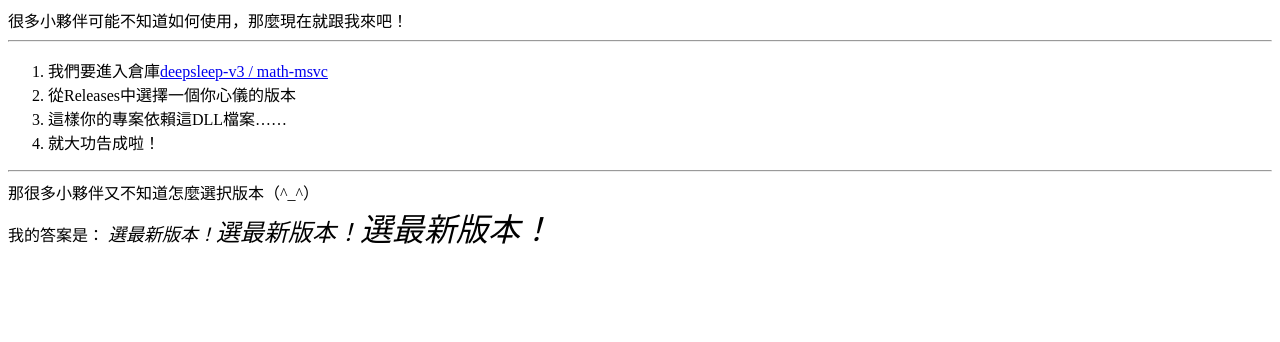
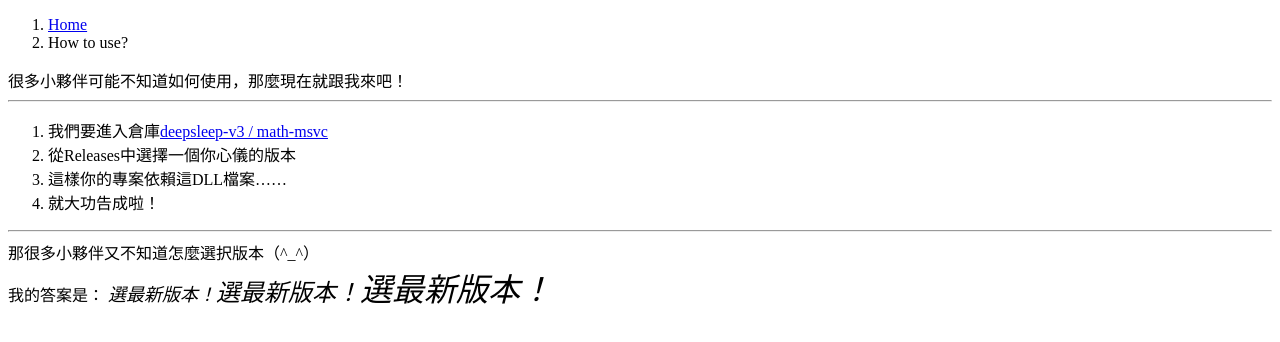
Before and after one commit to deepsleep-v3/math-msvc, a plain HTML site: page docs/how_to_use.html in a window 1280 px wide. Drawn offline with Linux system fonts and the light colour scheme.

Commit message:
Breadcrumb of 'How to Use', and anchor for Home. (not add to API Docs.)

```diff
--- a/docs/how_to_use.html
+++ b/docs/how_to_use.html
@@ -7,6 +7,10 @@
         <link rel="icon" type="image/png" href="favicon.png" />
     </head>
     <body>
+        <ol class="breadcrumb">
+            <li><a href="index.html">Home</a></li>
+            <li>How to use? </li>
+        </ol>
         很多小夥伴可能不知道如何使用，那麼現在就跟我來吧！
         <hr/>
         <ol>
```
Also changed, not shown: docs/special_thanks.html (+1 -1 lines).
